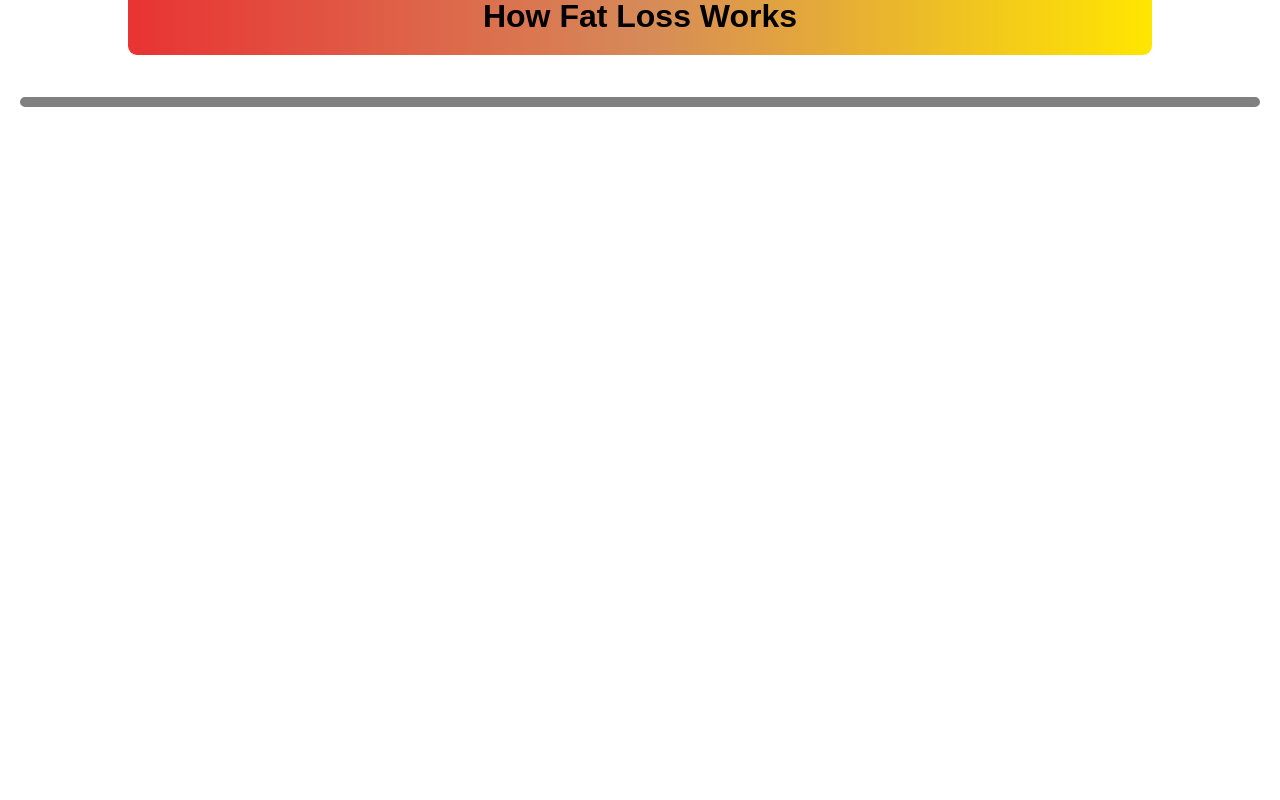
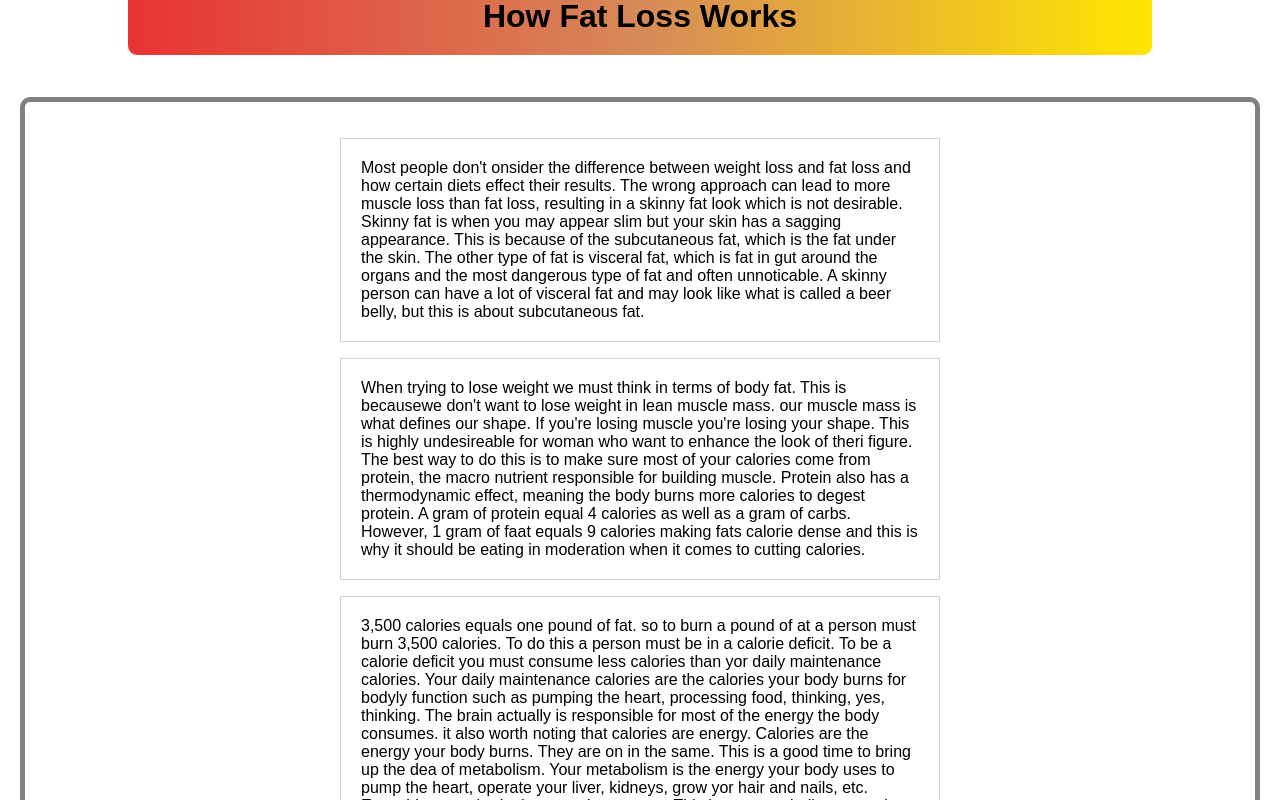
Before and after one commit to S-Fennell/Capstone325, a React (Vite) app: page /fatloss in a window 1280 px wide. Shown: the part 680-1480 px from the top of the page. Before the commit the page ends 847 px from the top, so only its background shows below. Built offline with nearby package versions, Linux system fonts and the light colour scheme.

Commit message:
added content in fat loss page

```diff
--- a/src/index.css
+++ b/src/index.css
@@ -430,6 +430,7 @@ label{
   /* background-size: ; */
   background-position: center;
 }
+/* I accidently pressed the wrong key combination while tring to copy and now the font family havee this weird highly light */
 .FatLossBar{
   font-family: Arial, Helvetica, sans-serif;
   display: flex;
@@ -440,3 +441,18 @@ label{
   padding-bottom: 20px;
   background-image: linear-gradient(to right,rgb(232, 51, 51), rgb(214, 137, 89), rgb(255, 230, 0));
 }
+.fatloss{
+   font-family: Arial, Helvetica, sans-serif;
+   padding: 20px;
+   width: 600px;
+   background-image: linear-gradient(blue blue green);
+}
+.fatParagraph{
+  border: 1px solid lightgray;
+  padding: 20px;
+  /* background-color: white; */
+   background-image: linear-gradient(blue blue green);
+}
+.fatFlex{
+   background-image: linear-gradient(blue blue green);
+}
--- a/src/pages/FatLoss.jsx
+++ b/src/pages/FatLoss.jsx
@@ -9,7 +9,39 @@ export default function FatLoss(){
             <div className="midbar">
                 <h1 className="FatLossBar">How Fat Loss Works</h1>
             </div>
-            <div className="flex">
+            <div className=" flex fatFlex">
+                <div className="fatloss">
+                    <p className='fatParagraph'>Most people don't onsider the difference between
+                       weight loss and fat loss and how certain diets effect
+                       their results. The wrong approach can lead to more muscle loss than
+                       fat loss, resulting in a skinny fat look which is not desirable.
+                       Skinny fat is when you may appear slim but your skin has a sagging
+                       appearance. This is because of the subcutaneous fat, which is the fat
+                       under the skin. The other type of fat is visceral fat, which is fat in gut around
+                       the organs and the most dangerous type of fat and often unnoticable.
+                       A skinny person can have a lot of visceral fat and may look like what is called a beer
+                       belly, but this is about subcutaneous fat.
+                    </p>
+                    <p className='fatParagraph'>
+                        When trying to lose weight we must think in terms of body fat. This is becausewe don't want to lose weight in
+                        lean muscle mass. our muscle mass is what defines our shape. If you're losing muscle
+                        you're losing your shape. This is highly undesireable for woman who want to enhance the look of theri figure.
+                        The best way to do this is to make sure most of your calories come from protein, the macro nutrient responsible for building muscle.
+                        Protein also has a thermodynamic effect, meaning the body burns more calories to degest protein. A gram of protein equal 4 calories as
+                        well as a gram of carbs. However, 1 gram of faat equals 9 calories making fats calorie dense and this is why it should be
+                        eating in moderation when it comes to cutting calories.
+                    </p>
+                    <p className='fatParagraph'>
+                        3,500 calories equals one pound of fat. so to burn a pound of at a person must burn 3,500 calories. To do this a person must be in a calorie
+                        deficit. To be a calorie deficit you must consume less calories than yor daily maintenance calories. Your daily maintenance calories are the calories
+                        your body burns for bodyly function such as pumping the heart, processing food, thinking, yes, thinking. The brain actually is responsible for most of the energy the body consumes.
+                        it also worth noting that calories are energy. Calories are the energy your body burns. They are on in the same. This is a good time to bring up the
+                        dea of metabolism. Your metabolism is the energy your body uses to pump the heart, operate your liver, kidneys, grow yor hair and nails, etc. Everything your body does requires energy.
+                        This is you metabolism at work. It's also worthnoting that this is the energy you burn doing nothing, laying in bed or on the couch.
+                        The calories you burn while doing things such as walking or doing chores are call NEAT- None Exercise Activity Theromgenesis. It refers
+                        to the energy expended on physical activities that aren't structured exercise, like walking, gardening, or even fidgeting.
+                    </p>
+                </div>
 
             </div>
         </>
--- a/src/pages/Subscribe.jsx
+++ b/src/pages/Subscribe.jsx
@@ -7,6 +7,7 @@ export default function Subscribe(){
     const [lastName, setLastName] = useState('')
     const [email, setEmail] = useState('')
 // adding subscribers to my database
+
     const getData = async (e) => {
         e.preventDefault();
         //connecting to my database
```
